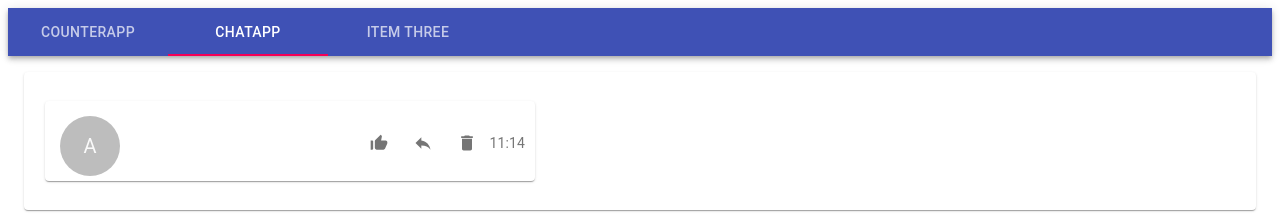
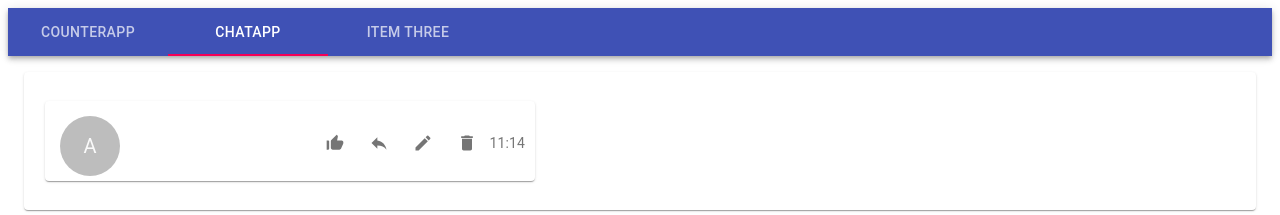
Before and after one commit to Axillarator/react-dojo, a React (Create React App) app: page / in a window 1280 px wide. Both pictures are taken after a click on the button 364 px from the left and 140 px from the top of the page. Shown: the top 215 px of the page. Built offline with nearby package versions, Linux system fonts and the light colour scheme.

Commit message:
messages can be edited

```diff
--- a/src/Components/Chat/ChatApp.tsx
+++ b/src/Components/Chat/ChatApp.tsx
@@ -7,7 +7,9 @@ interface Message {
     currentContent: String
     time: String
     likes: number
+    initialMessage: boolean
     editMode: boolean
+    editTime: String
 }
 
 const useStyles = makeStyles((theme: Theme) =>
@@ -33,14 +35,19 @@ function getFormattedTime(): string {
 export default function ChatApp() {
 
     const classes = useStyles();
-    const [arrayOfMessages, updateMessageHistory] = useState<Message[]>([{currentContent: "", time: getFormattedTime(), likes: 0, editMode: true}]);
+    const [arrayOfMessages, updateMessageHistory] = useState<Message[]>([{currentContent: "", initialMessage: true, time: getFormattedTime(), likes: 0, editMode: true, editTime: getFormattedTime()}]);
 
     const handleSend = (indexToSend: number) => {
         return () => {
             const timeString: string = getFormattedTime();
             let result = [...arrayOfMessages];
             result[indexToSend].editMode = false;
-            result[indexToSend].time = timeString;
+            if ( result[indexToSend].initialMessage ){
+                result[indexToSend].time = timeString;
+                result[indexToSend].editTime = timeString;
+            } else {
+                result[indexToSend].editTime = timeString;
+            }
             updateMessageHistory(result);
         };
     };
@@ -70,7 +77,17 @@ export default function ChatApp() {
         return () => {
             const timeString: string = getFormattedTime();
             let result = [...arrayOfMessages];
-            result.splice(indexToReply + 1, 0, {currentContent: "", time: timeString, likes: 0, editMode: true});
+            result.splice(indexToReply + 1, 0, {currentContent: "", initialMessage: true, time: timeString, likes: 0, editMode: true, editTime: timeString});
+            updateMessageHistory(result);
+        }
+    };
+
+    const onEdit = (indexToEdit: number) => {
+        return () => {
+            const timeString: string = getFormattedTime();
+            let result = [...arrayOfMessages];
+            result[indexToEdit].editMode = true;
+            result[indexToEdit].initialMessage = false
             updateMessageHistory(result);
         }
     };
@@ -83,6 +100,8 @@ export default function ChatApp() {
                     message={element.currentContent}
                     time={element.time}
                     onDelete={onDelete(index)}
+                    onEdit={onEdit(index)}
+                    editTime={element.editTime}
                     onLike={onLike(index)}
                     likes={element.likes}
                     inputValue={element.currentContent}
--- a/src/Components/Chat/ChatOutputContainer.tsx
+++ b/src/Components/Chat/ChatOutputContainer.tsx
@@ -15,7 +15,9 @@ interface Props {
     inputValue: String
     inputId: number
     editMode: boolean
+    editTime: String
     onDelete: MouseEventHandler
+    onEdit: MouseEventHandler
     onLike: MouseEventHandler
     onReply: MouseEventHandler
     handleSend: MouseEventHandler
@@ -73,6 +75,8 @@ export default function ChatOutputContainer(props: Props) {
                     <ChatOutputMenu onLike={props.onLike}
                                     likes={props.likes}
                                     onDelete={props.onDelete}
+                                    onEdit={props.onEdit}
+                                    editTime={props.editTime}
                                     time={props.time}
                                     onReply={props.onReply}
                                     editMode={props.editMode}/>
--- a/src/Components/Chat/ChatOutputMenu.tsx
+++ b/src/Components/Chat/ChatOutputMenu.tsx
@@ -7,11 +7,14 @@ import DeleteIcon from '@material-ui/icons/Delete';
 import ThumbUpAltIcon from '@material-ui/icons/ThumbUpAlt';
 import IconButton from "@material-ui/core/IconButton";
 import ReplyIcon from "@material-ui/icons/Reply";
+import EditIcon from '@material-ui/icons/Edit';
 
 
 interface Props {
     time: String
+    editTime: String
     onDelete: MouseEventHandler
+    onEdit: MouseEventHandler
     onReply: MouseEventHandler
     onLike: MouseEventHandler
     likes: number
@@ -45,6 +48,12 @@ export default function ChatOutputMenu(props: Props) {
             <IconButton onClick={props.onReply}>
                 <ReplyIcon fontSize="small"/>
             </IconButton>
+            <IconButton onClick={props.onEdit}>
+                <EditIcon fontSize="small"/>
+            </IconButton>
+            <Typography variant="body2" color="textSecondary">
+                {props.time === props.editTime ? "" : "edited: " + props.editTime}
+            </Typography>
             <IconButton onClick={props.onDelete}>
                 <DeleteIcon fontSize="small"/>
             </IconButton>
```
